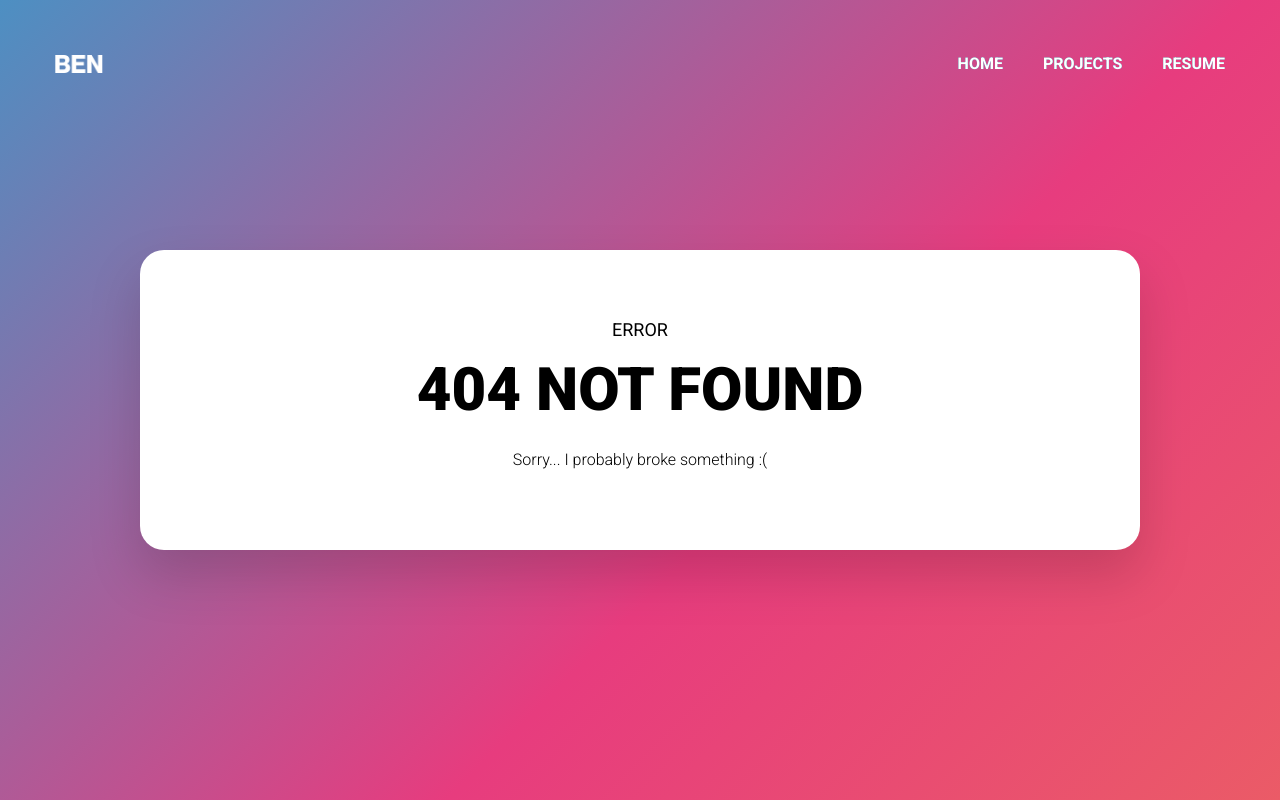
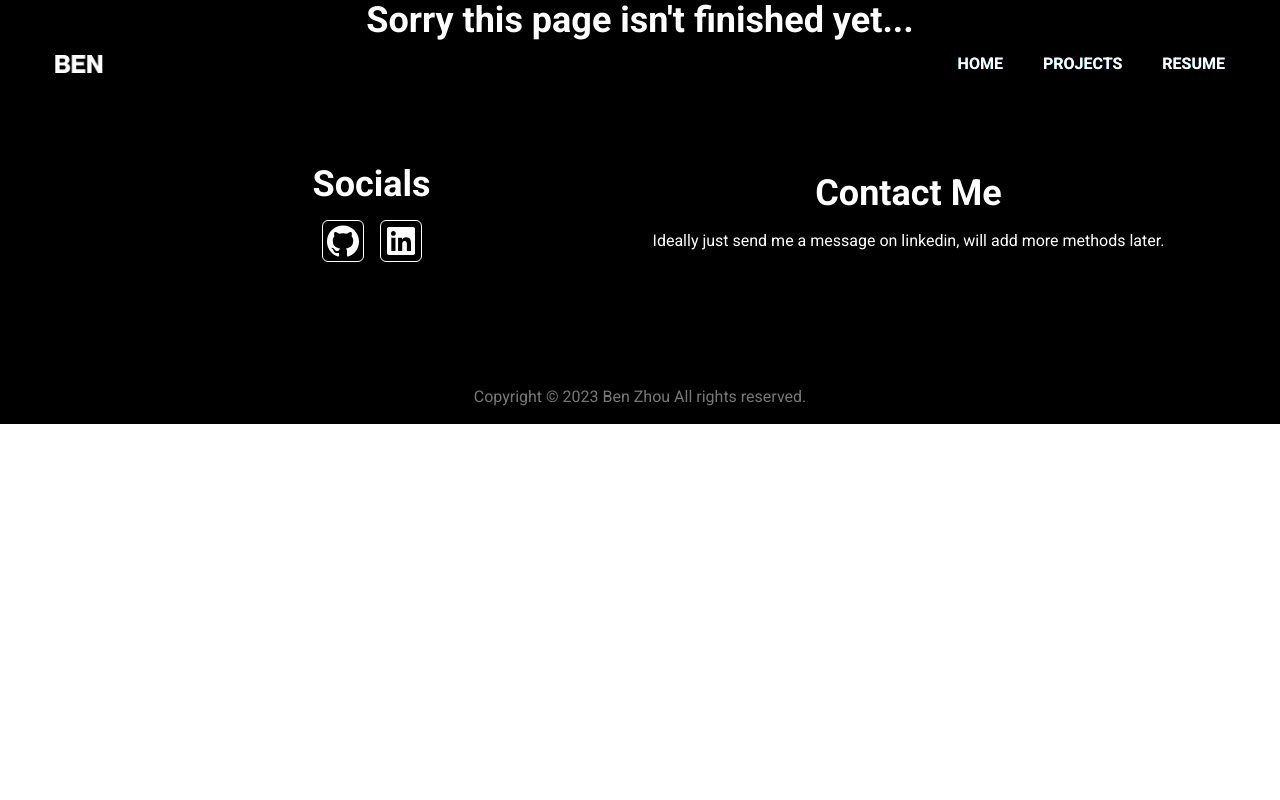
Before and after one commit to Leg3ndary/ben-portfolio, a Next.js app: page /spotify in a window 1280 px wide. Before the commit this address had no page. Shown: the top 800 px of the page. Built offline with nearby package versions, Linux system fonts and the light colour scheme.

Commit message:
Add spotify

```diff
--- /dev/null
+++ b/src/pages/spotify.tsx
@@ -0,0 +1,8 @@
+export default function Spotify() {
+    // So people can see my amazing music taste
+    return (
+        <div className="w-full h-full bg-black">
+            <h1 className="text-4xl font-bold text-center text-white">Sorry this page isn&apos;t finished yet...</h1>
+        </div>
+    )
+}
```
